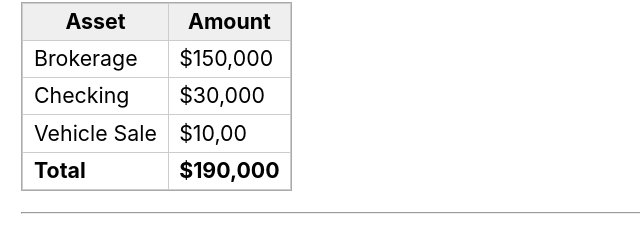
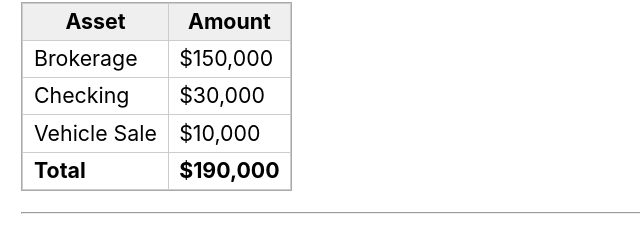
Before and after one commit to kholford/jamcp, a plain HTML site: page appendix-a.html in a window 1280 px wide. Shown: the part 344-578 px from the top of the page, 0-640 px from the left. Drawn offline with Linux system fonts and the light colour scheme.

Commit message:
Add files via upload

```diff
--- a/appendix-a.html
+++ b/appendix-a.html
@@ -202,7 +202,7 @@ Appendix A: Financial Model
 </tr>
 <tr>
 <td>Vehicle Sale</td>
-<td>$10,00</td>
+<td>$10,000</td>
 </tr>
 <tr>
 <td><strong>Total</strong></td>
```
